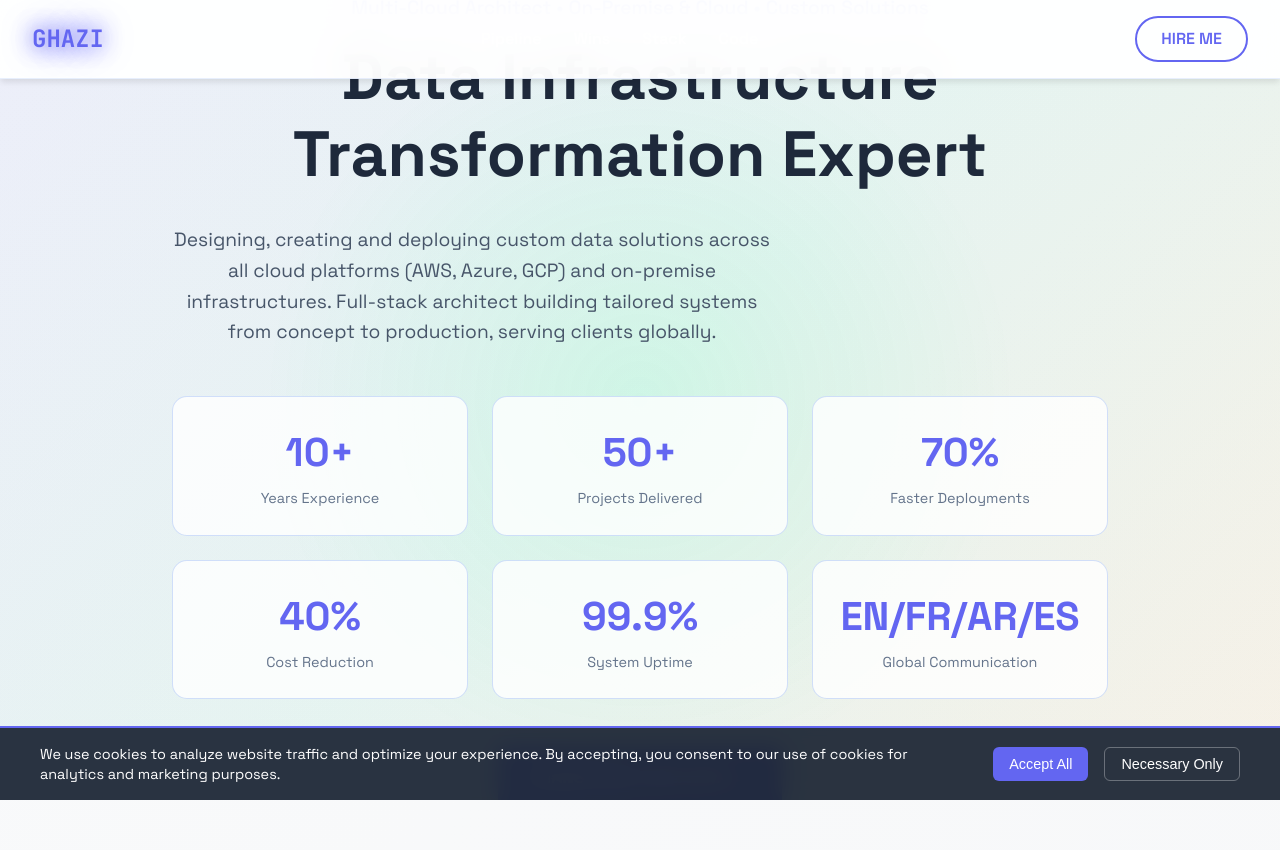
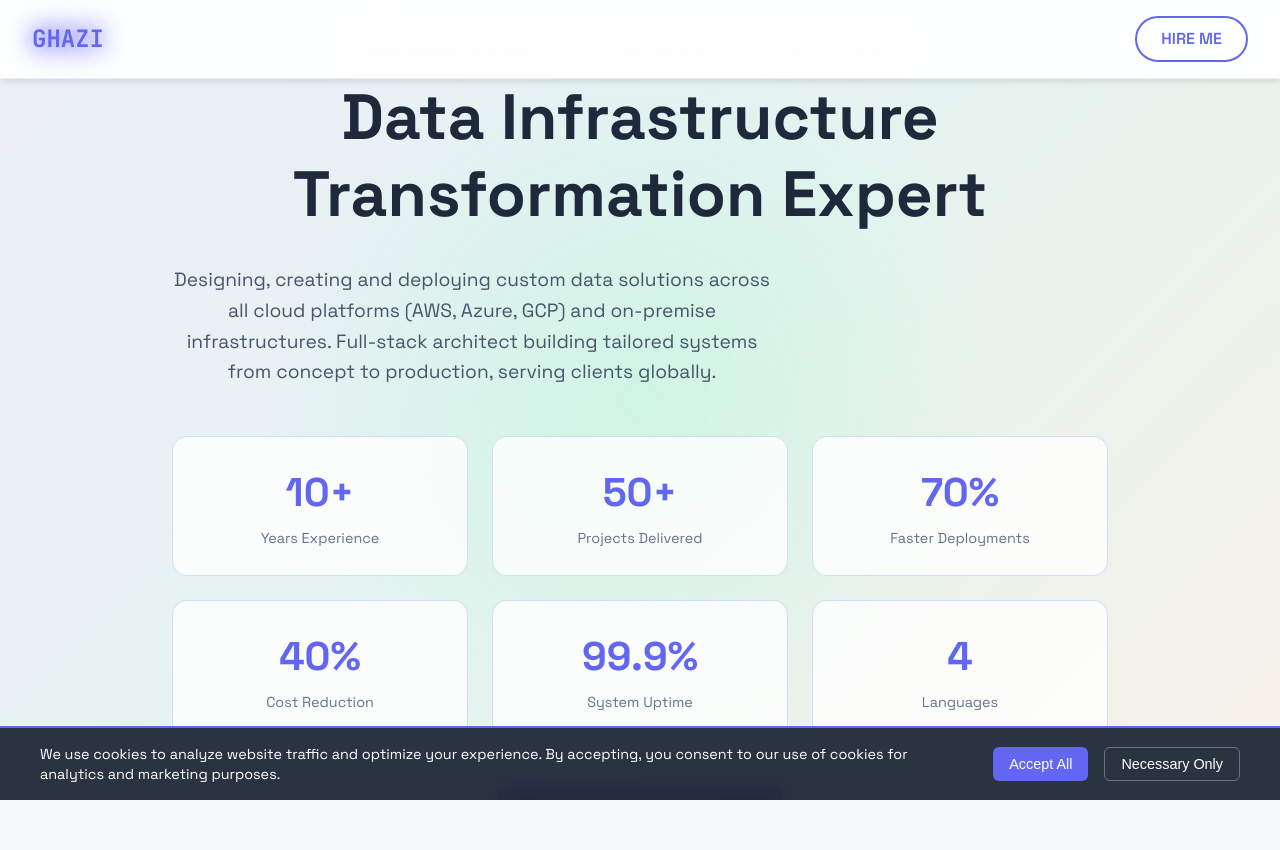
Before and after one commit to bghazy/bghazy.github.io, a plain HTML site: page index.html in a window 1280 px wide. Shown: the top 850 px of the page. Drawn offline with Linux system fonts and the light colour scheme.

Commit message:
Add padding to hero section and update language stats

```diff
--- a/index.html
+++ b/index.html
@@ -220,6 +220,7 @@
             text-align: center;
             position: relative;
             background: radial-gradient(circle at 50% 50%, rgba(0, 255, 136, 0.1) 0%, transparent 50%);
+            padding-top: 80px;
         }
 
         .hero-content {
@@ -777,8 +778,8 @@
                     <span class="stat-label">System Uptime</span>
                 </div>
                 <div class="stat-box">
-                    <span class="stat-number">EN/FR/AR/ES</span>
-                    <span class="stat-label">Global Communication</span>
+                    <span class="stat-number">4</span>
+                    <span class="stat-label">Languages</span>
                 </div>
             </div>
 
```
